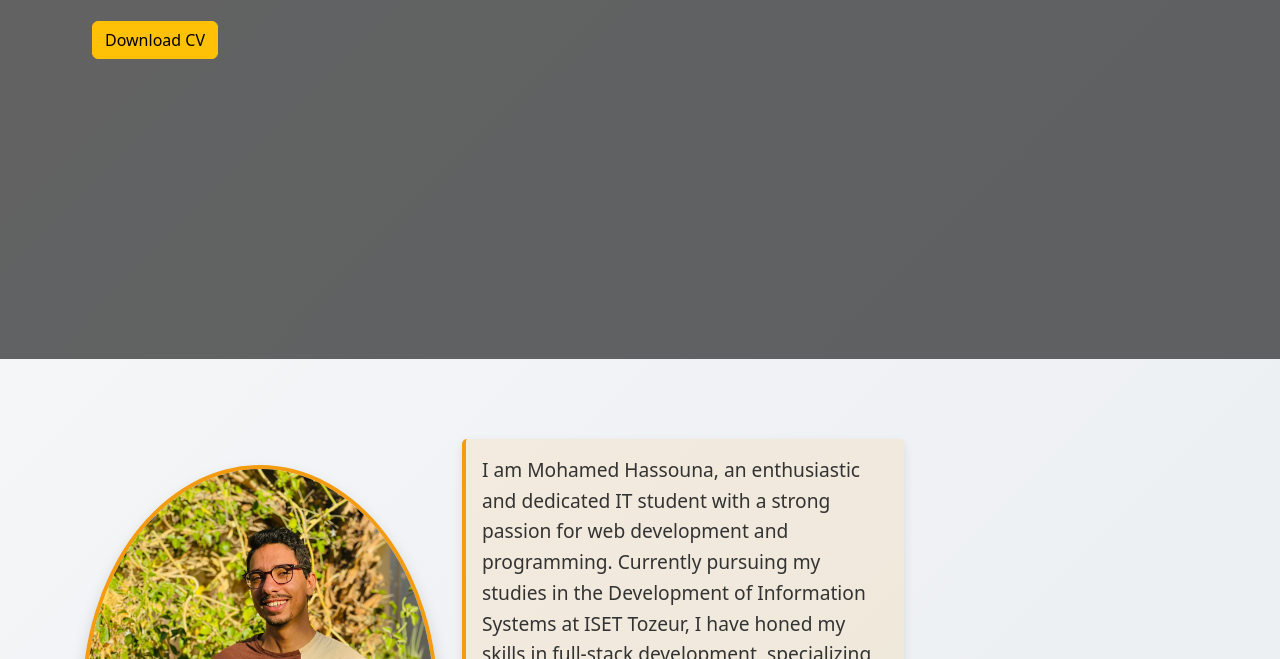
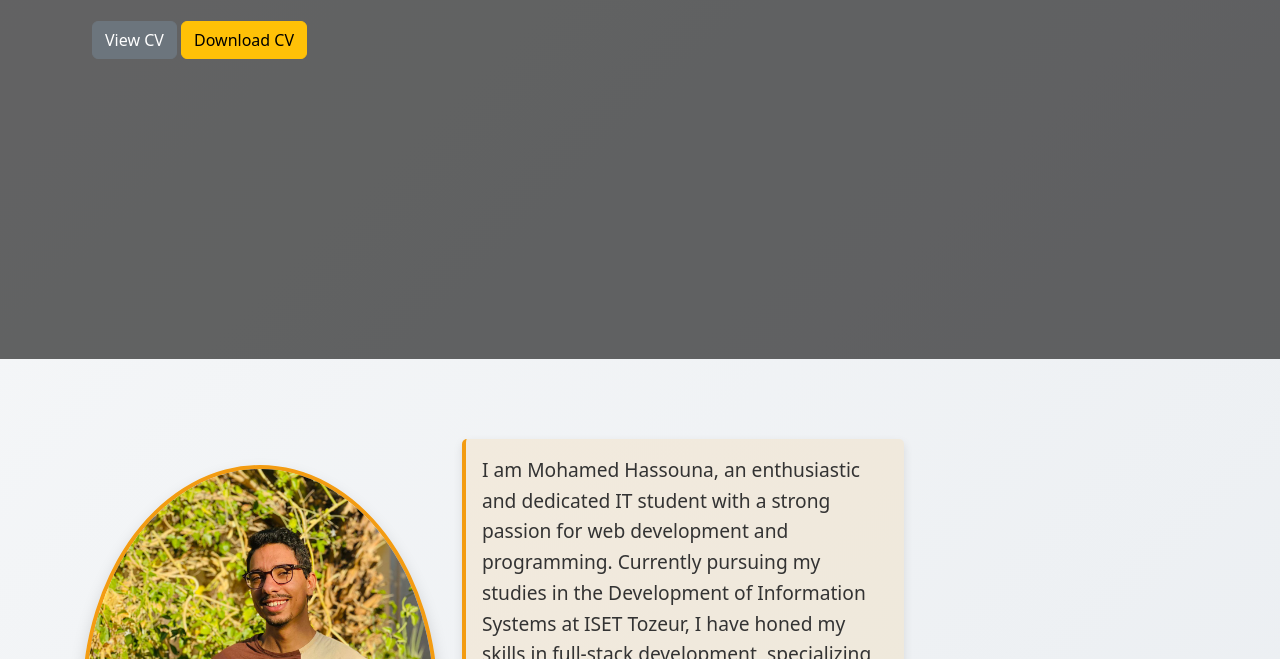
Before and after one commit to hassounamohamed/mohamedhassouna242004.github-portfolio-de-mohamed.io, a plain HTML site: page index.html in a window 1280 px wide. Shown: the part 441-1100 px from the top of the page. Drawn offline with nearby package versions, Linux system fonts and the light colour scheme.

Commit message:
ajouter de la fonctionnalite de telechargement du cv en pdf

```diff
--- a/index.html
+++ b/index.html
@@ -8,6 +8,7 @@
     <meta name="author" content="Mohamed Hassouna">
     <link rel="stylesheet" href="https://cdnjs.cloudflare.com/ajax/libs/font-awesome/6.4.2/css/all.min.css" integrity="sha512-z3gLpd7yknf1YoNbCzqRKc4qyor8gaKU1qmn+CShxbuBusANI9QpRohGBreCFkKxLhei6S9CQXFEbbKuqLg0DA==" crossorigin="anonymous" referrerpolicy="no-referrer" />
     <link rel="stylesheet" href="style.css">
+    <link rel="icon" href="mo.jpg">
     <script src="https://code.jquery.com/jquery-3.5.1.slim.min.js"></script>
     <script src="https://cdn.jsdelivr.net/npm/bootstrap@4.5.2/dist/js/bootstrap.bundle.min.js"></script>
     <link href="https://cdn.jsdelivr.net/npm/bootstrap@5.3.3/dist/css/bootstrap.min.css" rel="stylesheet" integrity="sha384-QWTKZyjpPEjISv5WaRU9OFeRpok6YctnYmDr5pNlyT2bRjXh0JMhjY6hW+ALEwIH" crossorigin="anonymous">
@@ -37,7 +38,14 @@
                 <div class="col-md-6">
                     <h1>Hi there! 👋🏼 I'm Mohamed Hassouna</h1>
                     <h3>Full-Stack Developer</h3>
+
+                <button class="btn btn-secondary mt-3" onclick="window.open('CV.pdf')">View CV</button>
+
+
+                <a href="CV.pdf" download>
                     <button class="btn btn-warning mt-3">Download CV</button>
+                </a>
+
                 </div>
                 <div class="col-md-6 text-center">
                     <div class="social">
```
Also changed, not shown: mo.jpg (added), 1 other file.
